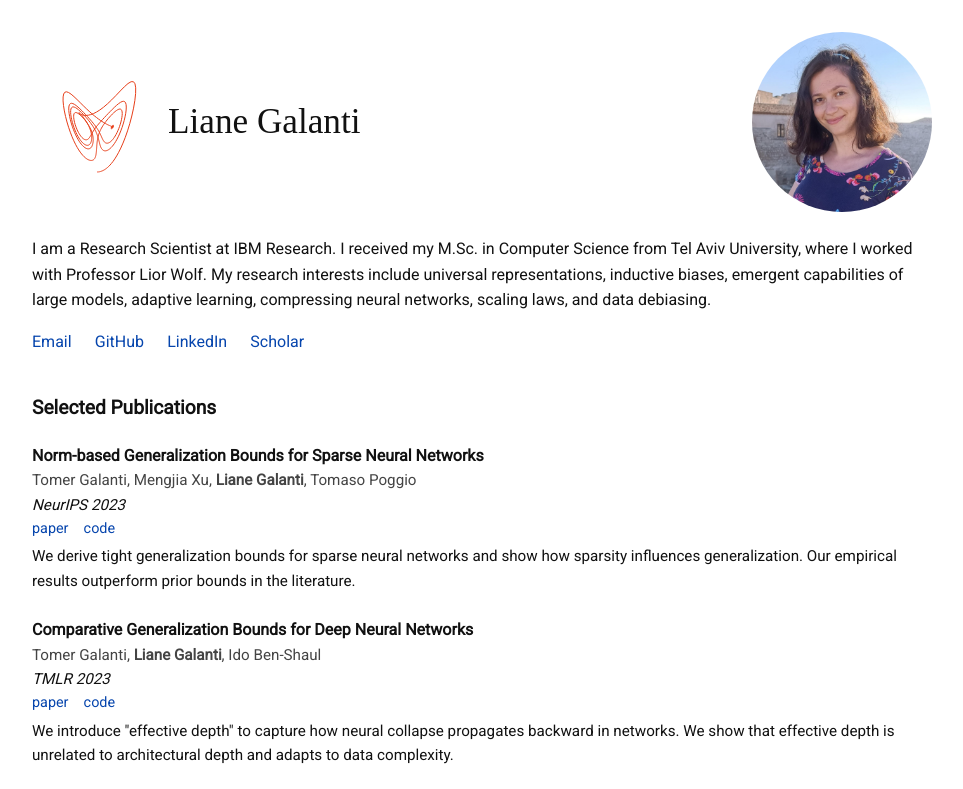
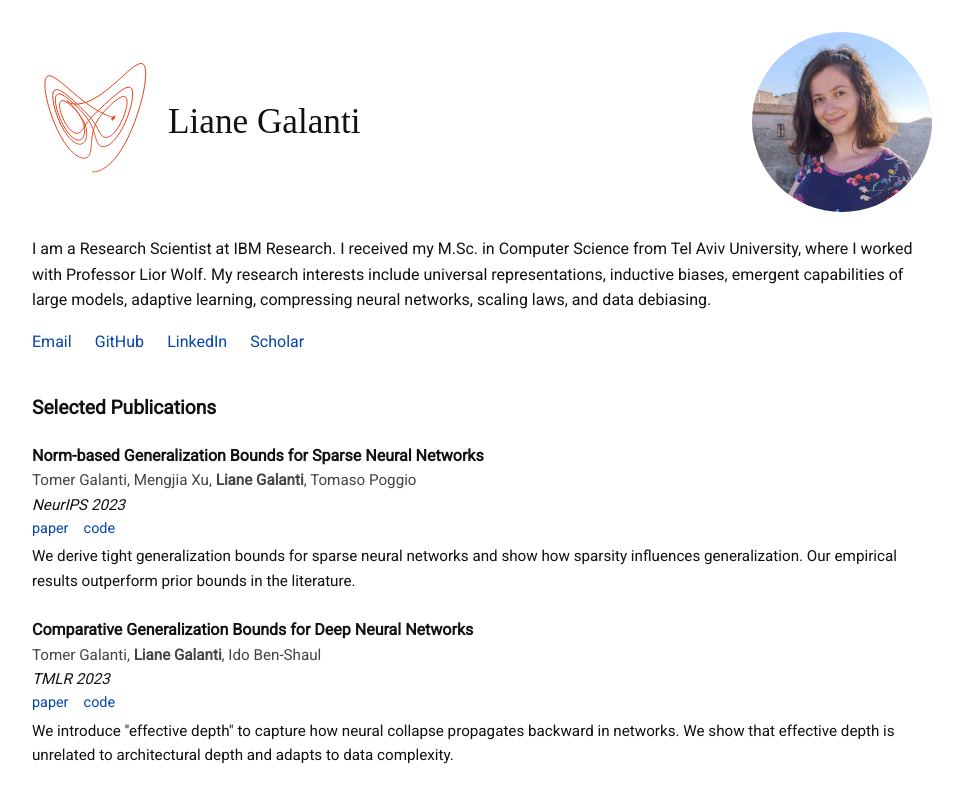
Before and after one commit to Lianga2000/Lianga2000.github.io, a plain HTML site: page index.html in a window 1280 px wide. Shown: the top 789 px of the page, without its empty margins (158-1121 px from the left). Drawn offline with Linux system fonts and the light colour scheme.

Commit message:
Update redesigned personal website

```diff
--- a/index.html
+++ b/index.html
@@ -204,8 +204,9 @@
       ctx.beginPath();
       for (let i = 0; i < points.length; i++) {
         const [px, py, pz] = points[i];
-        const xPos = map(px, -25, 25, 20, canvas.width - 10);  // add margin
-        const yPos = map(pz, 0, 60, canvas.height - 10, 10);   // add margin
+        const xPos = map(px, -20, 20, 10, canvas.width - 10);
+        const yPos = map(pz, 0, 50, canvas.height - 10, 10);
+
 
         const hueShift = Date.now() * 0.02;  // changes with time
         ctx.strokeStyle = `hsl(${(i * 0.3 + hueShift) % 360}, 80%, 50%)`;
```
